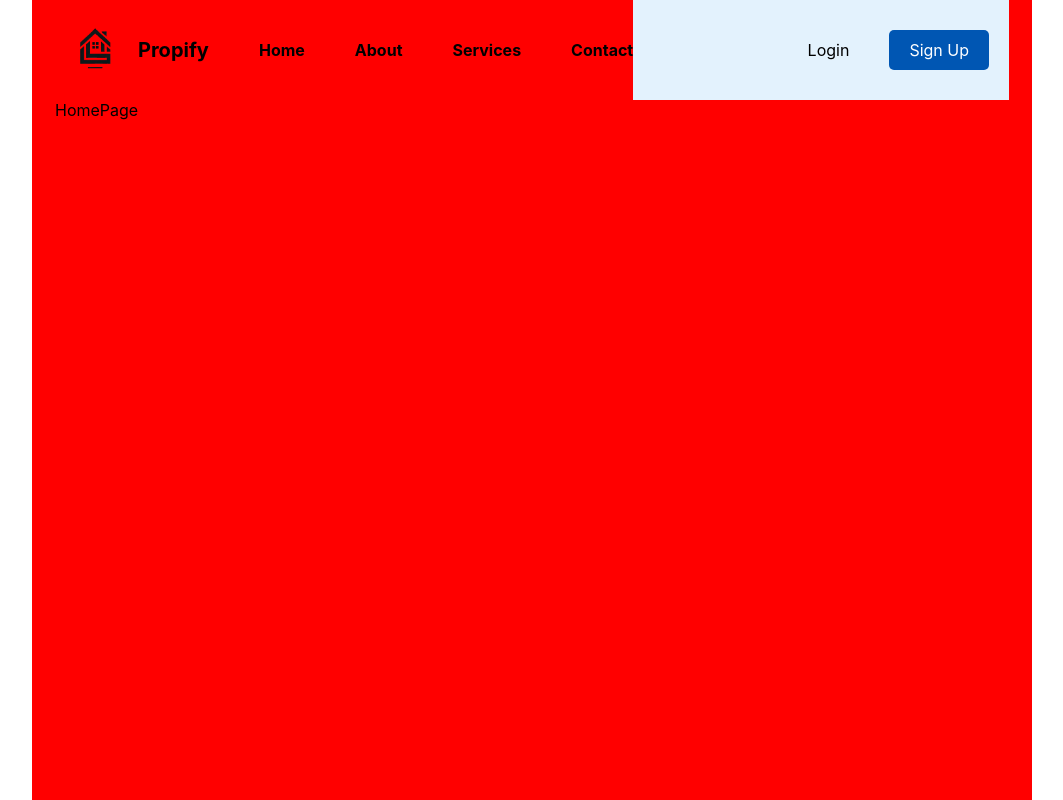
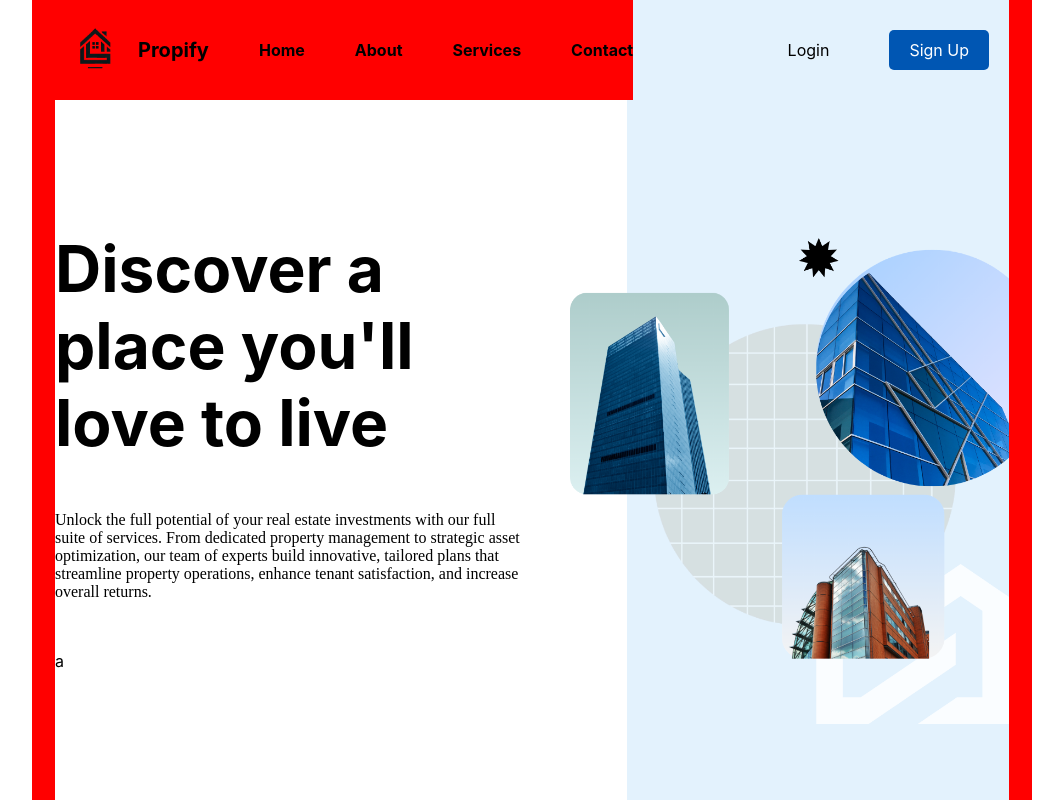
Before and after one commit to pinidurasanjana/Agent-app, a React (Create React App) app: page / in a window 1280 px wide. Shown: the top 800 px of the page, without its empty margins (108-1171 px from the left). Built offline with nearby package versions, Linux system fonts and the light colour scheme.

Commit message:
add search bar component and enhance homepage layout; update navbar styles

```diff
--- a/src/components/navbar/navbar.jsx
+++ b/src/components/navbar/navbar.jsx
@@ -34,6 +34,6 @@ const [open,setOpen] = useState(false);
             </div>
         </div>
     </nav>
-   )
+   );
 }
 export default Navbar;
--- a/src/components/navbar/navbar.scss
+++ b/src/components/navbar/navbar.scss
@@ -5,6 +5,17 @@ nav{
     justify-content: space-between;
     height: 100px;
     align-items: center;
+
+    a{
+        transition: all 0.3s ease;
+
+        &:hover{
+            scale:calc(1.1);
+        }
+        @include sm{
+            display: none;
+        }
+    }
 
     .left{
         flex: 3;
@@ -33,12 +44,11 @@ nav{
             }
         }
     }
+
     .right{
+       display: flex;
        flex: 2;
-       display: flex;
        align-items: center;
-       padding: 0 20px;
-       gap: 20px;
        justify-content: flex-end;
        background-color: #E3F2FD;
        height: 100%;
@@ -54,22 +64,14 @@ nav{
 
        a{
         padding: 10px 20px;
+        margin: 20px;
         border-radius: 5px;
        }
-    }
-    a{
-        transition: all 0.3s ease;
 
-        &:hover{
-            scale:calc(1.1);
-        }
-        @include sm{
-            display: none;
-        }
-    }
+
         .menuIcon{
             display: none;
-        z-index: 1000;
+            z-index: 999;
 
             img{
                 width: 35px;
@@ -107,3 +109,4 @@ nav{
             }
         }
     }
+}
--- /dev/null
+++ b/src/components/searchbar/bar.jsx
@@ -0,0 +1,10 @@
+import './bar.scss';
+
+function Bar() {
+  return (
+    <div className="searchbar">
+      a
+    </div>
+  );
+}
+export default Bar;
--- a/src/layout.scss
+++ b/src/layout.scss
@@ -20,4 +20,9 @@
         background-color: coral;
         max-width: 600px;
     }
+
+    .content{
+        background-color: #ffff;
+        height: calc(100vh - 100px);
+    }
 }
--- a/src/pages/homepage.jsx
+++ b/src/pages/homepage.jsx
@@ -1,9 +1,22 @@
 import './homepage.scss';
+import Bar from '../components/searchbar/bar';
 
 function Homepage() {
   return (
     <div className="homepage">
-      HomePage
+
+      <div className="txtContainer">
+        <div className="wrapper">
+          <h1 className='topic'>Discover a place you'll love to live</h1>
+          <p className='desc'>Unlock the full potential of your real estate investments with our full suite of services. From dedicated property management to strategic asset optimization, our team of experts build innovative, tailored plans that streamline property operations, enhance tenant satisfaction, and increase overall returns.</p>
+          <Bar />
+        </div>
+
+      </div>
+      <div className="imgContainer">
+        <img src="/main.png" alt="" />
+      </div>
+
     </div>
   );
 }
--- a/src/pages/homepage.scss
+++ b/src/pages/homepage.scss
@@ -0,0 +1,37 @@
+.homepage{
+    display: flex;
+    height: 100%;
+
+    .txtContainer{
+        flex: 3;
+    }
+    .wrapper{
+        padding-right: 100px;
+        display: flex;
+        flex-direction: column;
+        gap: 50px;
+        justify-content: center;
+        height: 100%;
+
+        .topic{
+            font-size: 64px;
+        }
+    }
+    .desc{
+        font-family: cursive;
+    }
+    .imgContainer{
+        flex: 2;
+        background-color: #E3F2FD;
+        position: relative;
+        display: flex;
+        align-items: center;
+
+        img{
+            width: 115%;
+            position: absolute;
+            right: 0;
+        }
+    }
+
+}
```
Also changed, not shown: public/main.png (added), src/components/searchbar/bar.scss (added). Lines whose indentation alone changed are shown as unchanged.
